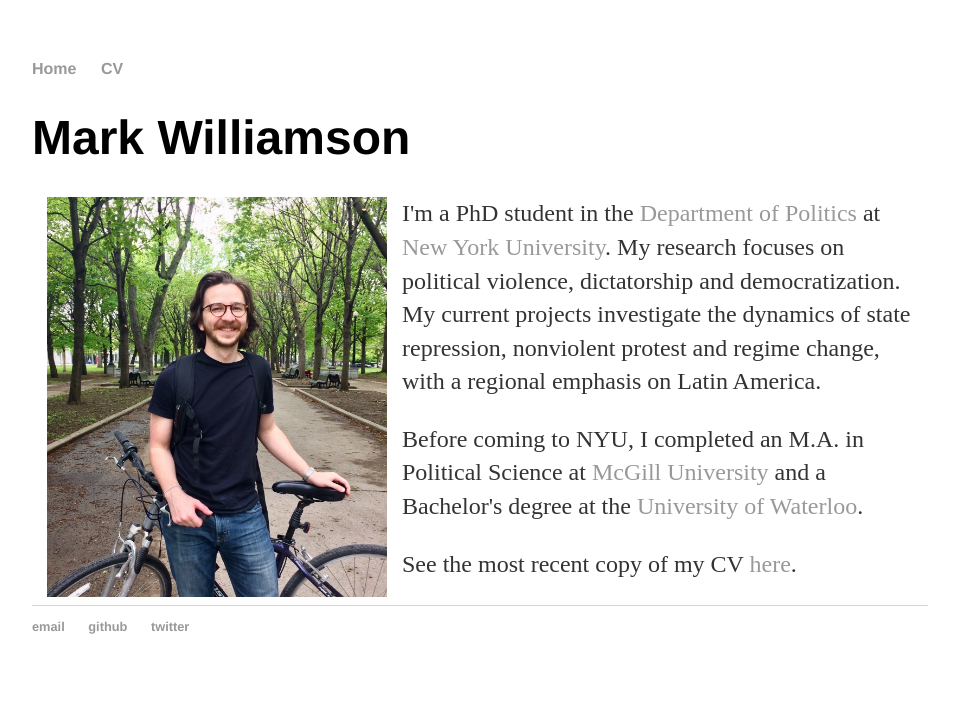
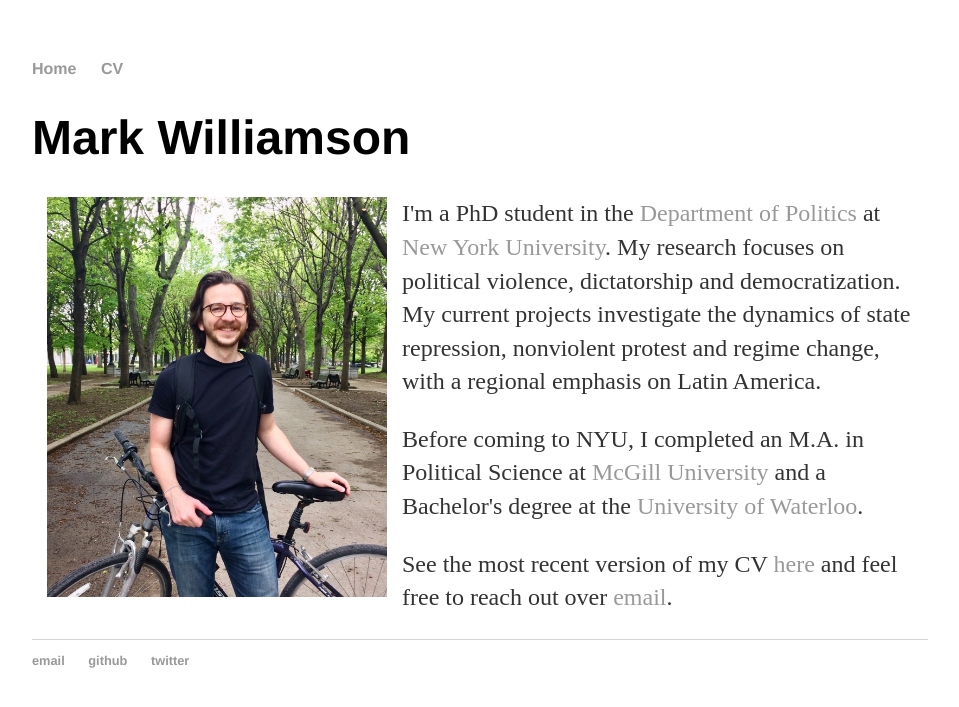
Before and after one commit to mark-williamson/mark-williamson.github.io, a Jekyll site: the page built from index.html, in a window 1280 px wide. Shown: the top 707 px of the page, without its empty margins (160-1119 px from the left). Built offline with Jekyll 4.4.1, drawn with Linux system fonts in a browser that asks for light colours.

Commit message:
Update with contact link

```diff
--- a/index.html
+++ b/index.html
@@ -7,5 +7,5 @@ title: Mark Williamson
 	<img src="assets/profile_photo.jpeg?raw=true" style="padding:0 15px;width:340px;height:400px;float:left;"/>
 	<p> I'm a PhD student in the <a href="http://as.nyu.edu/politics.html">Department of Politics</a> at <a href="nyu.edu">New York University</a>. My research focuses on political violence, dictatorship and democratization. My current projects investigate the dynamics of state repression, nonviolent protest and regime change, with a regional emphasis on Latin America. </p>
 	<p> Before coming to NYU, I completed an M.A. in Political Science at <a href="http://mcgill.ca">McGill University</a> and a Bachelor's degree at the <a href="http://uwaterloo.ca">University of Waterloo</a>.</p>
-	<p> See the most recent copy of my CV <a href="/cv">here</a>.</p>
+	<p> See the most recent version of my CV <a href="/cv">here</a> and feel free to reach out over <a href="mailto:mark.williamson@nyu.ed">email</a>.</p>
 </div><!-- /.blurb -->
```
